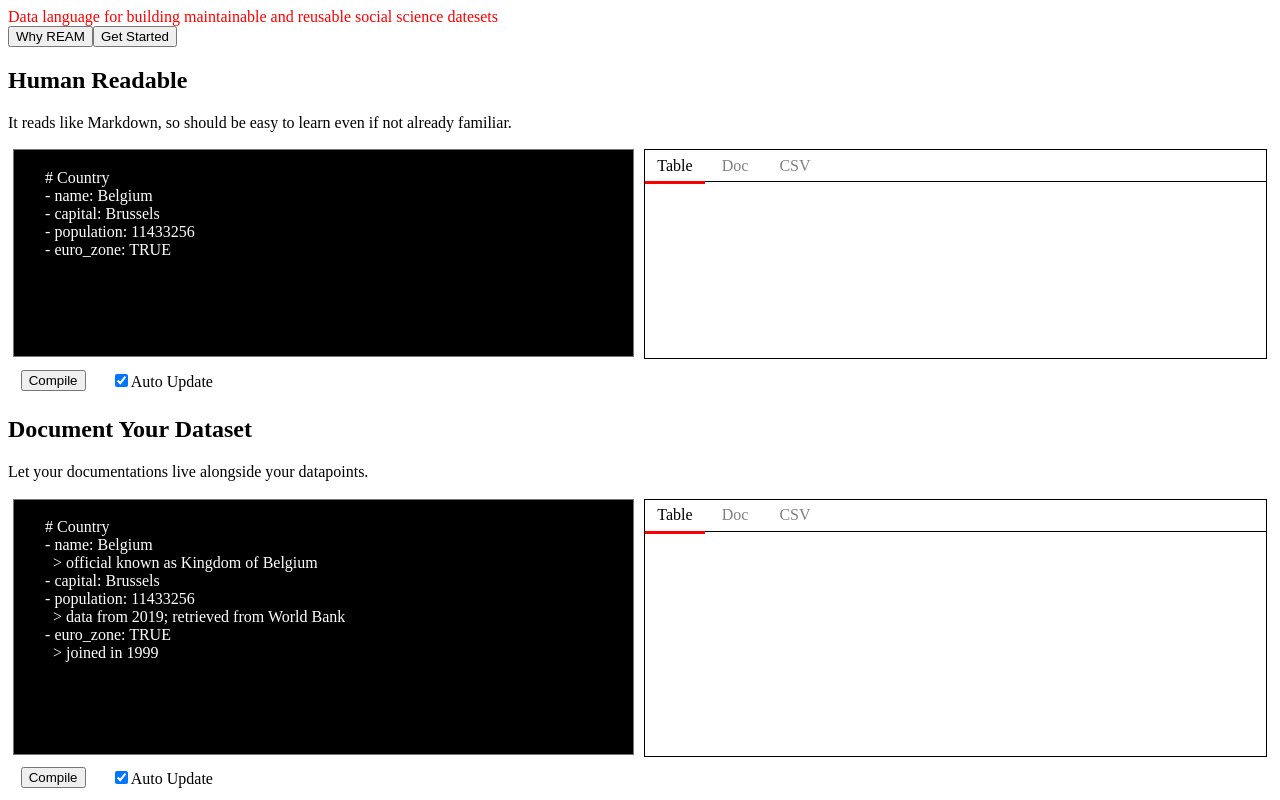
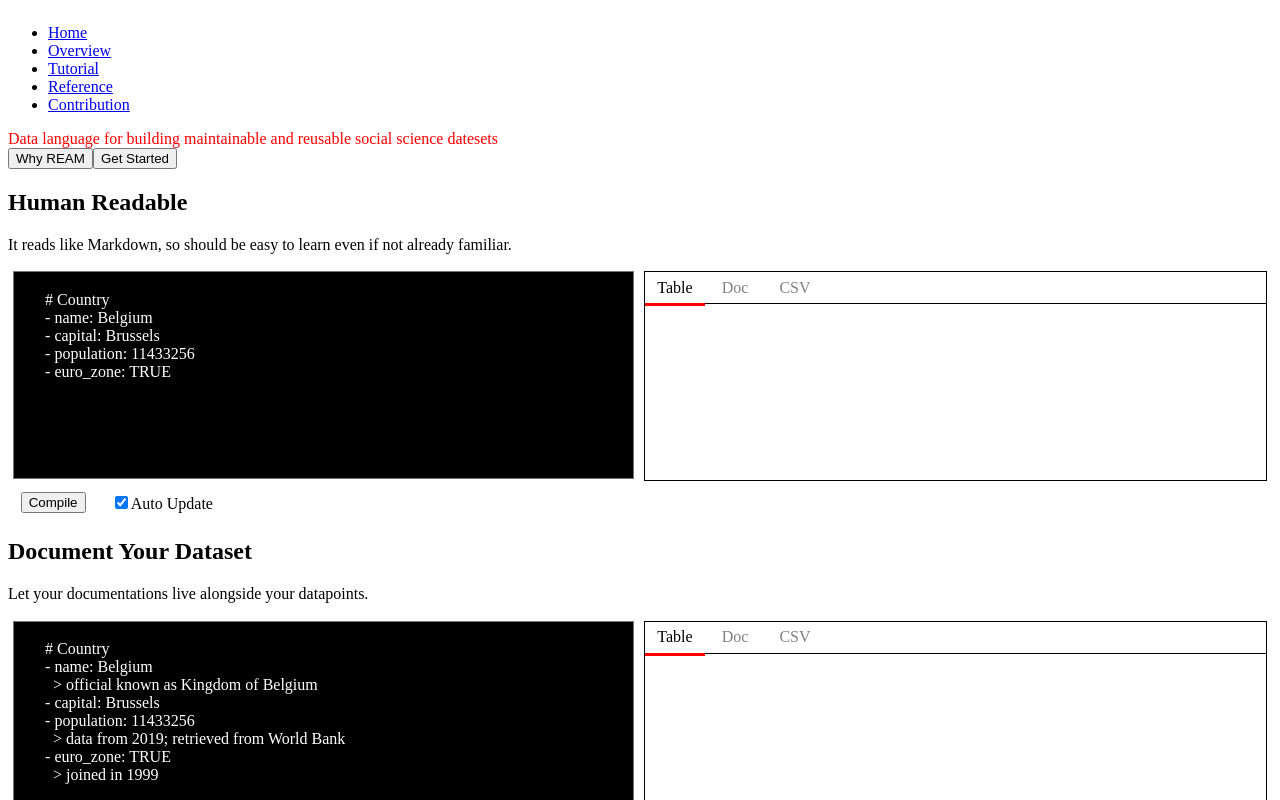
Before and after one commit to chmlee/ream-site, a Next.js app: page / in a window 1280 px wide. Shown: the top 800 px of the page. Built offline with nearby package versions, Linux system fonts and the light colour scheme; a web font is replaced by a local one.

Commit message:
add `Nav`

```diff
--- /dev/null
+++ b/components/Nav.jsx
@@ -0,0 +1,25 @@
+import Link from 'next/link';
+
+export default function Nav() {
+    return (
+        <nav>
+            <ul>
+                <li>
+                    <Link href="/"><a>Home</a></Link>
+                </li>
+                <li>
+                    <Link href="/overview"><a>Overview</a></Link>
+                </li>
+                <li>
+                    <Link href="/tutorial"><a>Tutorial</a></Link>
+                </li>
+                <li>
+                    <Link href="/reference"><a>Reference</a></Link>
+                </li>
+                <li>
+                    <Link href="/contribution"><a>Contribution</a></Link>
+                </li>
+            </ul>
+        </nav>
+    )
+}
--- /dev/null
+++ b/pages/contribution/index.js
@@ -0,0 +1,3 @@
+export default function Contribution() {
+    return <p>contribution</p>
+}
--- a/pages/index.js
+++ b/pages/index.js
@@ -1,6 +1,7 @@
 import Head from 'next/head'
 import Editor from '../components/Editor'
 import Feature from '../components/Feature'
+import Nav from '../components/Nav.jsx'
 
 
 export default function Home() {
@@ -12,6 +13,7 @@ export default function Home() {
             </Head>
 
             <main>
+                <Nav />
                 <div className="intro">
                     Data language for building maintainable and reusable social science datesets
                 </div>
--- /dev/null
+++ b/pages/overview/index.js
@@ -0,0 +1,3 @@
+export default function Overview() {
+    return <p>overview</p>
+}
--- /dev/null
+++ b/pages/reference/index.js
@@ -0,0 +1,3 @@
+export default function Reference() {
+    return <p>reference</p>
+}
--- /dev/null
+++ b/pages/tutorial/index.js
@@ -0,0 +1,3 @@
+export default function Tutorial() {
+    return <p>tutorial</p>
+}
```
